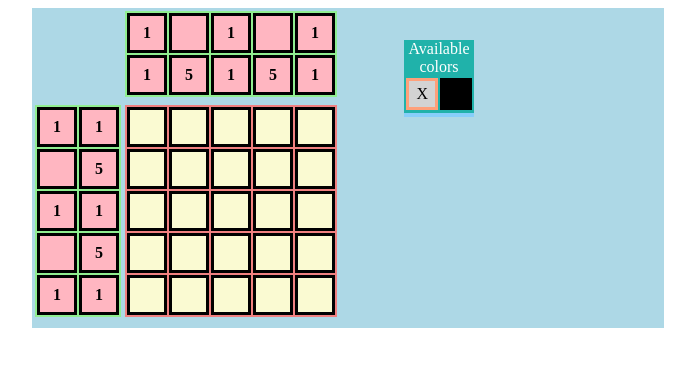
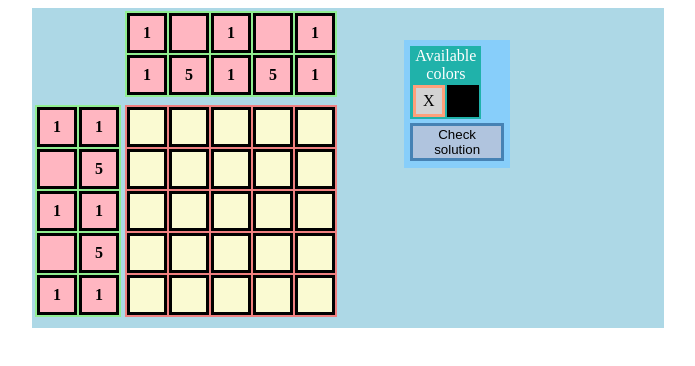
Before and after one commit to khafizovas/japuzzle-frontend, a React (Create React App) app: page / in a window 1280 px wide. Shown: the top 366 px of the page, without its empty margins (292-987 px from the left). Built offline with nearby package versions, Linux system fonts and the light colour scheme.

Commit message:
GameMenu component created Empty color state replaced from empty string to null

```diff
--- a/src/App.js
+++ b/src/App.js
@@ -47,16 +47,20 @@ const App = () => {
 	};
 
 	const [solution, setSolution] = useState(
-		Array(taskSize.height).fill(Array(taskSize.width).fill(''))
+		Array(taskSize.height).fill(Array(taskSize.width).fill(null))
 	);
 
-	const [selectedColor, setSelectedColor] = useState('');
+	const [selectedColor, setSelectedColor] = useState(null);
 
 	const changeSolution = (x, y) => {
 		const newSolution = JSON.parse(JSON.stringify(solution));
 		newSolution[x][y] = selectedColor;
 
 		setSolution(newSolution);
+	};
+
+	const checkSolution = () => {
+		console.log('Check solution:', solution);
 	};
 
 	return (
@@ -68,6 +72,7 @@ const App = () => {
 			selectColor={setSelectedColor}
 			selectedColor={selectedColor}
 			changeSolution={changeSolution}
+			checkSolution={checkSolution}
 		/>
 	);
 };
--- a/src/Field/Field.css
+++ b/src/Field/Field.css
@@ -17,5 +17,7 @@ table {
 	top: 5%;
 	margin-left: 5%;
 
+	padding: 0.5%;
+
 	background: lightskyblue;
 }
--- a/src/Field/Field.js
+++ b/src/Field/Field.js
@@ -2,6 +2,7 @@ import './Field.css';
 import InputField from '../InputField/InputField';
 import HintsField from '../HintsField/HintsField';
 import Palette from '../Palette/Palette';
+import GameMenu from '../GameMenu/GameMenu';
 
 const Field = (props) => {
 	return (
@@ -36,6 +37,8 @@ const Field = (props) => {
 					colors={props.colors}
 					selectColor={props.selectColor}
 				/>
+
+				<GameMenu checkSolution={props.checkSolution} />
 			</aside>
 		</div>
 	);
--- /dev/null
+++ b/src/GameMenu/GameMenu.css
@@ -0,0 +1,16 @@
+#game-menu {
+	background: lightyellow;
+}
+
+#game-menu button {
+	padding: 1%;
+
+	cursor: pointer;
+
+	background: lightsteelblue;
+	border: solid steelblue;
+}
+
+#game-menu button:hover {
+	box-shadow: inset 0em 0em 0.5em 0.5em rgba(0, 0, 0, 0.3);
+}
--- /dev/null
+++ b/src/GameMenu/GameMenu.js
@@ -0,0 +1,11 @@
+import './GameMenu.css';
+
+const GameMenu = (props) => {
+	return (
+		<div id='game-menu'>
+			<button onClick={props.checkSolution}>Check solution</button>
+		</div>
+	);
+};
+
+export default GameMenu;
--- a/src/Palette/Palette.js
+++ b/src/Palette/Palette.js
@@ -8,8 +8,8 @@ const Palette = (props) => {
 				<tr>
 					<td
 						className='palette-cell'
-						id={props.selectedColor === '' ? 'selected-color' : ''}
-						onClick={() => props.selectColor('')}>
+						id={props.selectedColor === null ? 'selected-color' : ''}
+						onClick={() => props.selectColor(null)}>
 						X
 					</td>
 					{props.colors.map((color, i) => (
```
